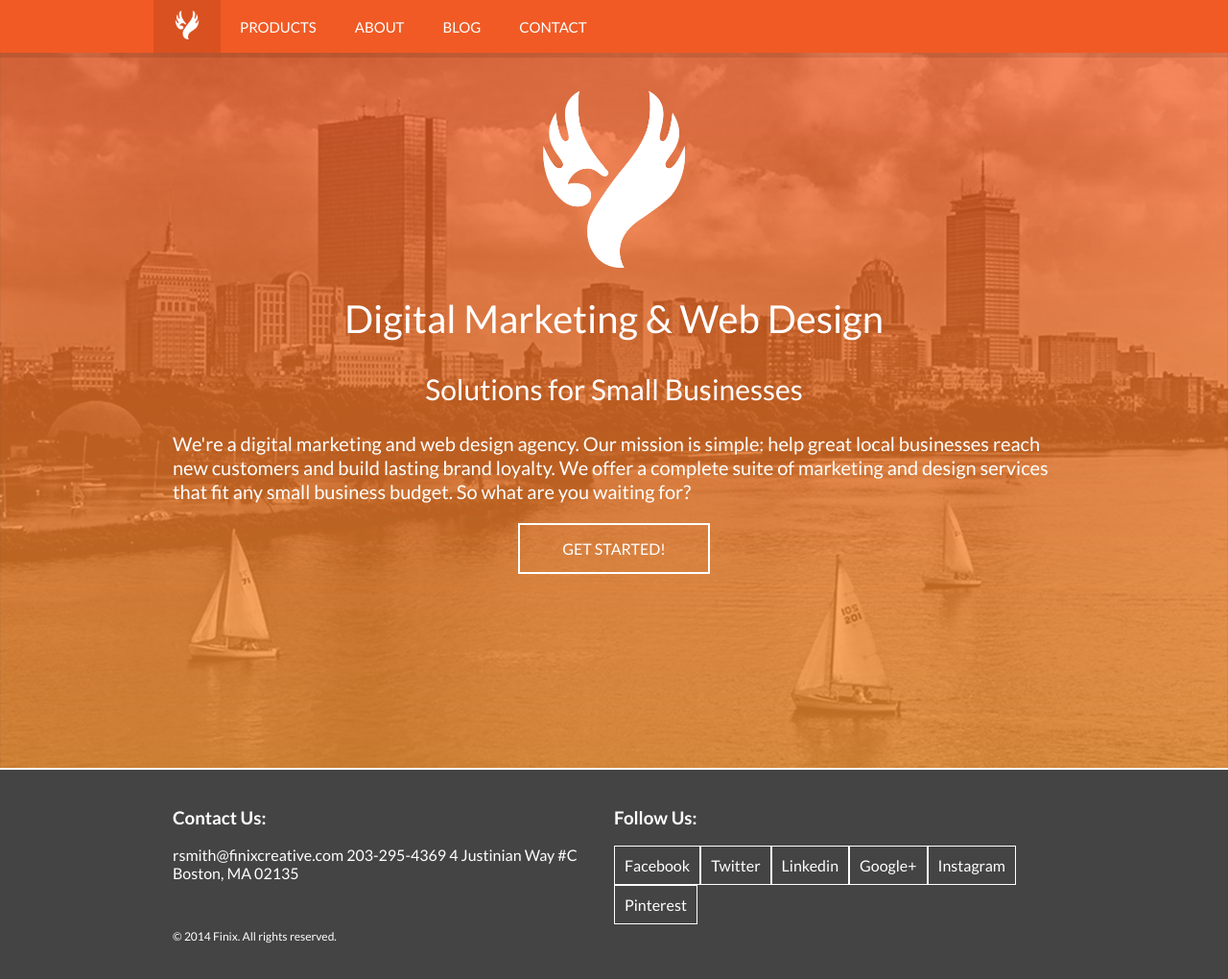
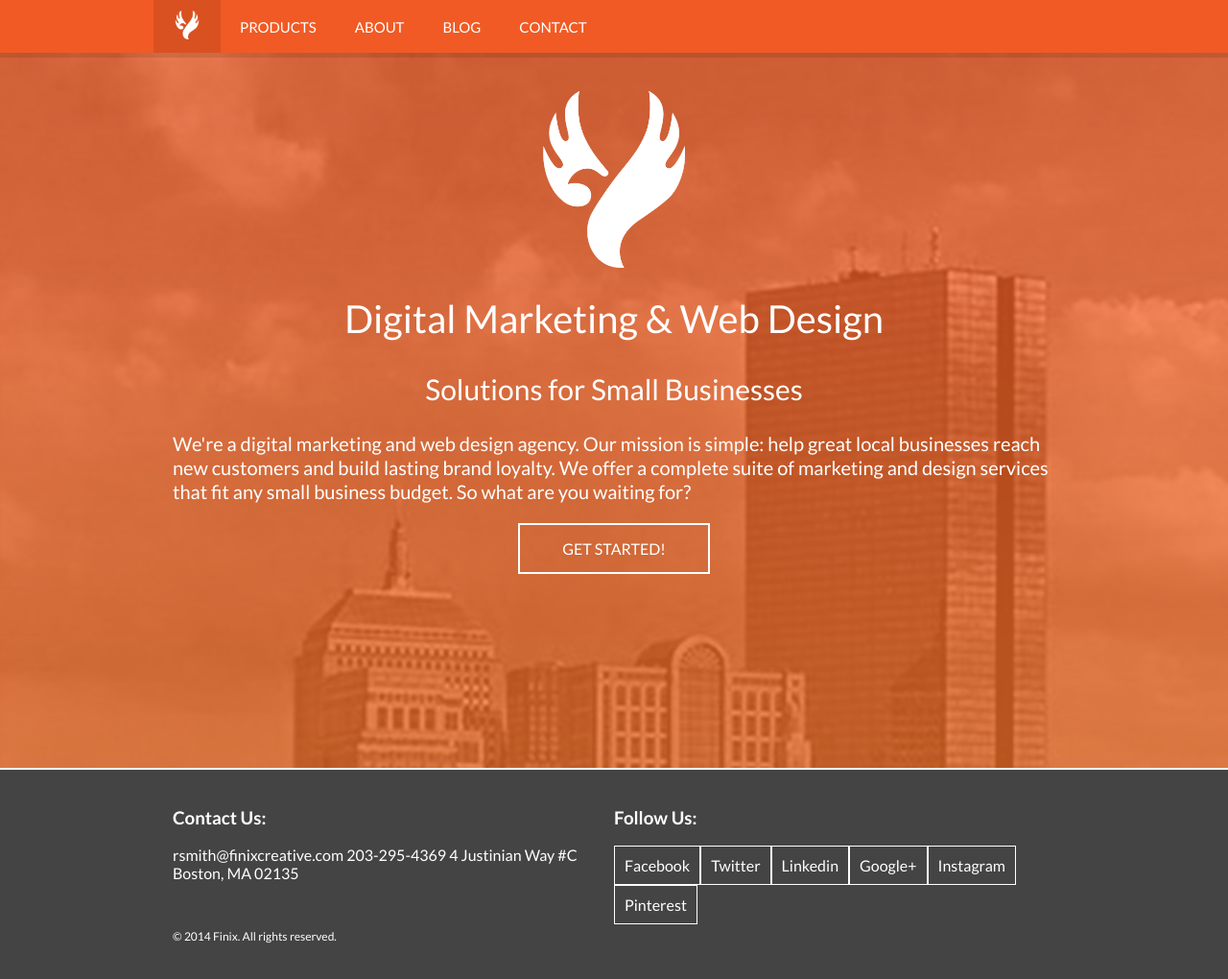
Before and after one commit to finixcreative/website, a PHP site: page / in a window 1280 px wide. Shown: the whole page at 96% size. Run offline with PHP 8.4, Linux system fonts and the light colour scheme; some libraries are stand-ins or nearby versions.

Commit message:
Background update
Change body background from dark gray to brand color. Move image
background to homepage only.

```diff
--- a/css/styles.css
+++ b/css/styles.css
@@ -25,7 +25,7 @@
 }
 html, body, main {height: 100%;}
 body {
-	background: url('../images/background-boston_skyline.png') #444;
+	background: #f15a24;
 	background-attachment: fixed;
 	background-size: cover;
 	color: #fff;
@@ -95,6 +95,9 @@ nav ul li a img {
 }
 
 /* HOME */
+#home {
+	background: url('../images/background-boston_skyline.png');
+}
 #home img {
 	height: auto;
 	width: 20%;
```
